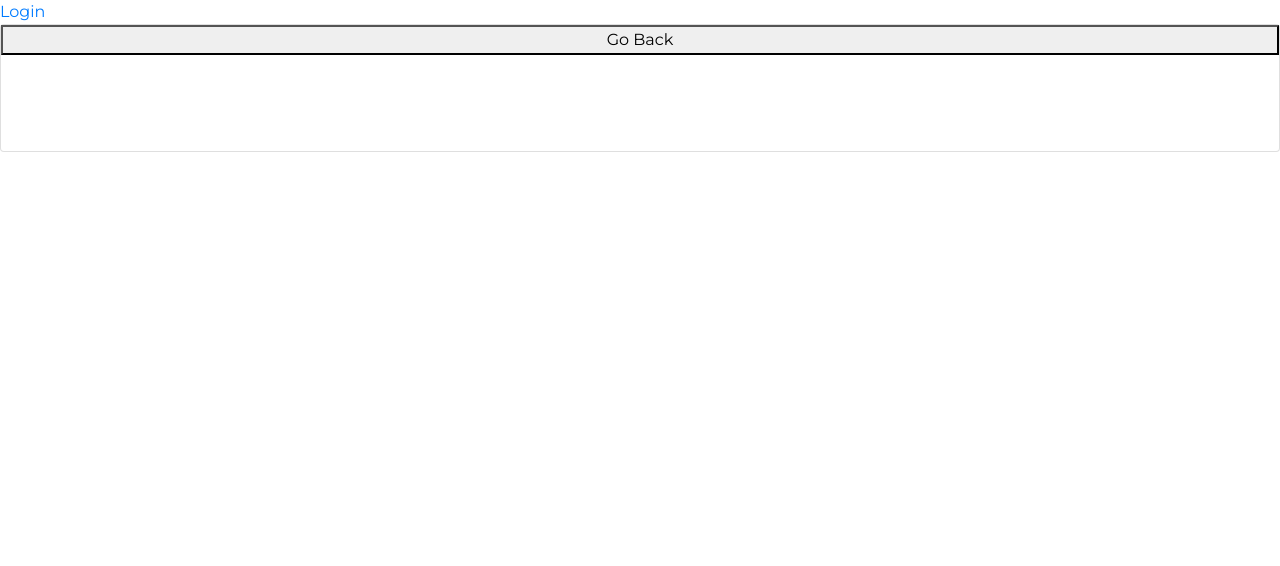
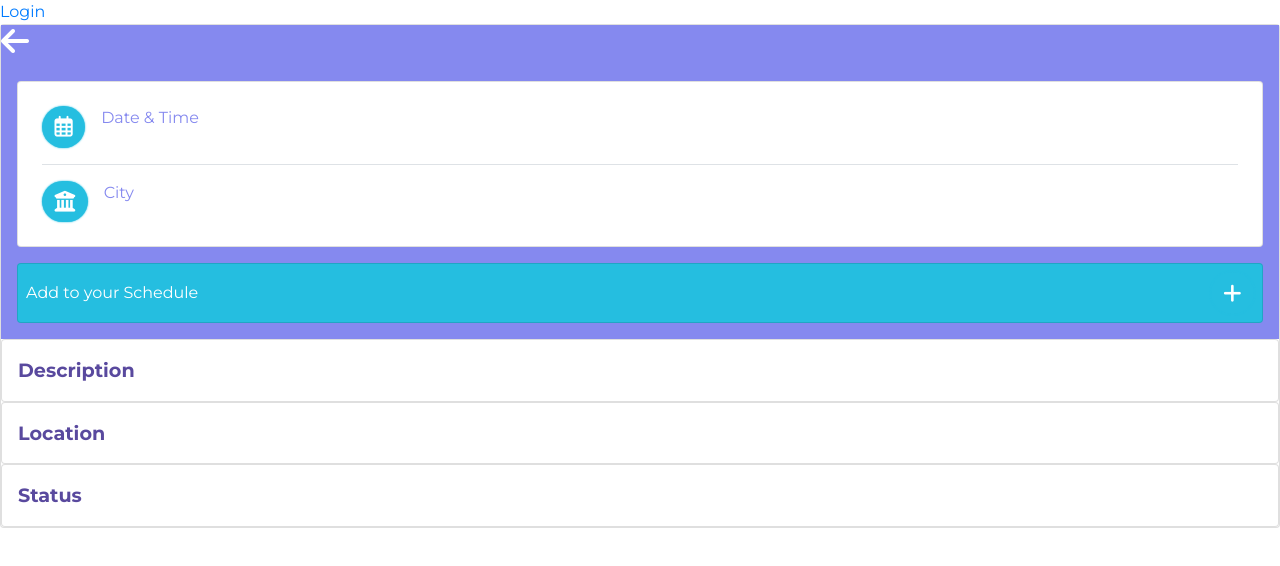
Before and after one commit to AndresFMoya/react-rails_event_scheduler, a React (Create React App) app in the folder client/: page /events/login in a window 1280 px wide. Shown: the top 566 px of the page. Built offline with nearby package versions, Linux system fonts and the light colour scheme; no server answers.

Commit message:
feat: add style to event description page

```diff
--- a/client/public/index.html
+++ b/client/public/index.html
@@ -13,7 +13,9 @@
   <link rel="manifest" href="%PUBLIC_URL%/manifest.json" />
   <link rel="stylesheet" href="https://stackpath.bootstrapcdn.com/bootstrap/4.1.0/css/bootstrap.min.css"
         integrity="sha384-9gVQ4dYFwwWSjIDZnLEWnxCjeSWFphJiwGPXr1jddIhOegiu1FwO5qRGvFXOdJZ4" crossorigin="anonymous">
-  <link href="https://fonts.googleapis.com/css?family=Montserrat:400,700&display=swap" rel="stylesheet"></head>
+  <link href="https://fonts.googleapis.com/css?family=Montserrat:400,700&display=swap" rel="stylesheet">
+  <script src="https://kit.fontawesome.com/e621dea9d8.js" crossorigin="anonymous"></script>
+</head>
 <body>
 <noscript>You need to enable JavaScript to run this app.</noscript>
 <div id="root"></div>
--- a/client/src/components/EventDescription.js
+++ b/client/src/components/EventDescription.js
@@ -1,6 +1,7 @@
 import React, { useState, useEffect } from 'react';
 import axios from 'axios';
 import PropTypes from 'prop-types';
+import './EventDescription.scss';
 
 const EventDescription = (props) => {
   const initialEventState = {
@@ -23,15 +24,48 @@ const EventDescription = (props) => {
   };
 
   return (
-    <div className="card" key={event.id} id={event.id}>
-      <button type="button" onClick={goBack}>Go Back</button>
-      <div className="event-info p-5">
-        <div className="event">{ event.title }</div>
-        <div className="event">{ event.description }</div>
-        <div className="event">{ event.city }</div>
-        <div className="event">{ event.country }</div>
-        <div className="event">{ event.location }</div>
-        <div className="event">{ event.status }</div>
+    <div className="card event-description" key={event.id} id={event.id}>
+      <div className="top-event-description">
+        <div className="d-flex">
+          <i className="fas fa-arrow-left back-icon" onClick={goBack} />
+          <div className="event-description-title">{ event.title }</div>
+        </div>
+        <div className="card top-middle-event-description bg-white m-3 mt-4 p-4 ">
+          <div className="event-description-date-card border-bottom d-flex flex-row pb-3">
+            <span><i className="far fa-calendar-alt icon"/></span>
+            <div className="ml-3">
+              <div className="date-label">Date & Time</div>
+              <div className="date w-100">{ event.date_start }</div>
+            </div>
+          </div>
+          <div className="event-description-date-card d-flex flex-row pt-3">
+            <span><i className="fas fa-university icon"/></span>
+            <div className="w-100 ml-3">
+              <div className="date-label">City</div>
+              <div className="city w-100">{ event.city }</div>
+            </div>
+          </div>
+        </div>
+        <div className="card m-3 justify-content-between align-items-center d-flex flex-row add-to-schedule">
+          <span className="m-2 add-label">Add to your Schedule </span>
+          <i className="fas fa-plus m-2 icon" />
+        </div>
+
+      </div>
+
+      <div className="card p-3 info">
+        <span className="infoLabel">Description </span>
+        <div className="description">{ event.description }</div>
+      </div>
+
+      <div className="card p-3 location">
+        <span className="infoLabel">Location </span>
+        <div className="description">{ event.location }</div>
+      </div>
+
+      <div className="card p-3 status">
+        <span className="infoLabel">Status </span>
+        <div className="description">{ event.status }</div>
       </div>
     </div>
   );
--- /dev/null
+++ b/client/src/components/EventDescription.scss
@@ -0,0 +1,57 @@
+$purple-color: #59499e;
+$cyan-color: #25bee0;
+$lightPurple-color: #8589ef;
+$lightGreen-color:#18cebb;
+
+.top-event-description {
+  background-color: $lightPurple-color;
+}
+
+.back-icon {
+  font-size: 2rem;
+  color: white;
+  width: 10%
+}
+
+.event-description-title {
+  font-size: 1.3rem;
+  color: white;
+  font-weight: bold;
+}
+
+.icon {
+  font-size: 1.3rem;
+  display: inline-block;
+  border-radius: 60px;
+  box-shadow: 0px 0px 2px $cyan-color;
+  padding: 0.5em 0.6em;
+  background-color: $cyan-color;
+  color: white;
+}
+
+.date-label {
+  color: $lightPurple-color
+}
+
+.city{
+  color: $purple-color
+}
+
+.date{
+  color: $purple-color
+}
+
+.add-to-schedule {
+  background-color: $cyan-color;
+}
+
+.add-label {
+  color: white;
+}
+
+.infoLabel {
+  color: $purple-color;
+  font-size: 1.2rem;
+  font-weight: 700;
+  margin-bottom: 3 3 3 0;
+}
```
